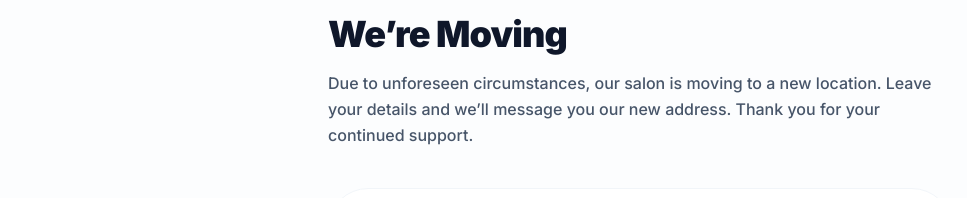
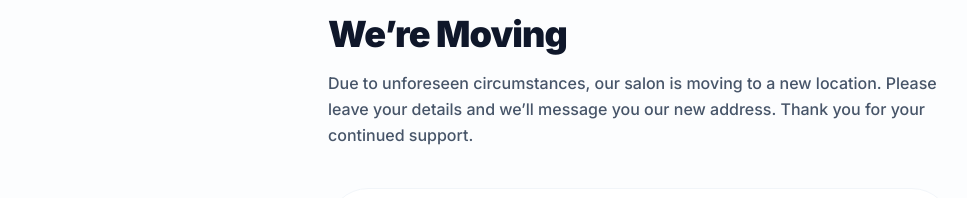
Before and after one commit to jai572/ShapesBlinkClientForm, a Next.js app: page /relocation in a window 1280 px wide. Shown: the part 123-321 px from the top of the page, without its empty margins (0-967 px from the left). Built offline with nearby package versions, Linux system fonts and the light colour scheme.

Commit message:
Soften the relocation request with "Please"
Co-Authored-By: Claude Opus 5.5 <noreply@anthropic.com>
Claude-Session: https://claude.ai/code/session_011tTzyrYgZRwBMp6tcEuBbg

```diff
--- a/components/RelocationForm.tsx
+++ b/components/RelocationForm.tsx
@@ -79,7 +79,7 @@ export default function RelocationForm() {
       <div className="mb-6 sm:mb-10">
         <h2 className="text-3xl sm:text-4xl font-black text-slate-900 tracking-tight">We&rsquo;re Moving</h2>
         <p className="text-slate-600 mt-3 sm:mt-4 font-medium leading-relaxed">
-          Due to unforeseen circumstances, our salon is moving to a new location. Leave your details and we&rsquo;ll
+          Due to unforeseen circumstances, our salon is moving to a new location. Please leave your details and we&rsquo;ll
           message you our new address. Thank you for your continued support.
         </p>
       </div>
```
